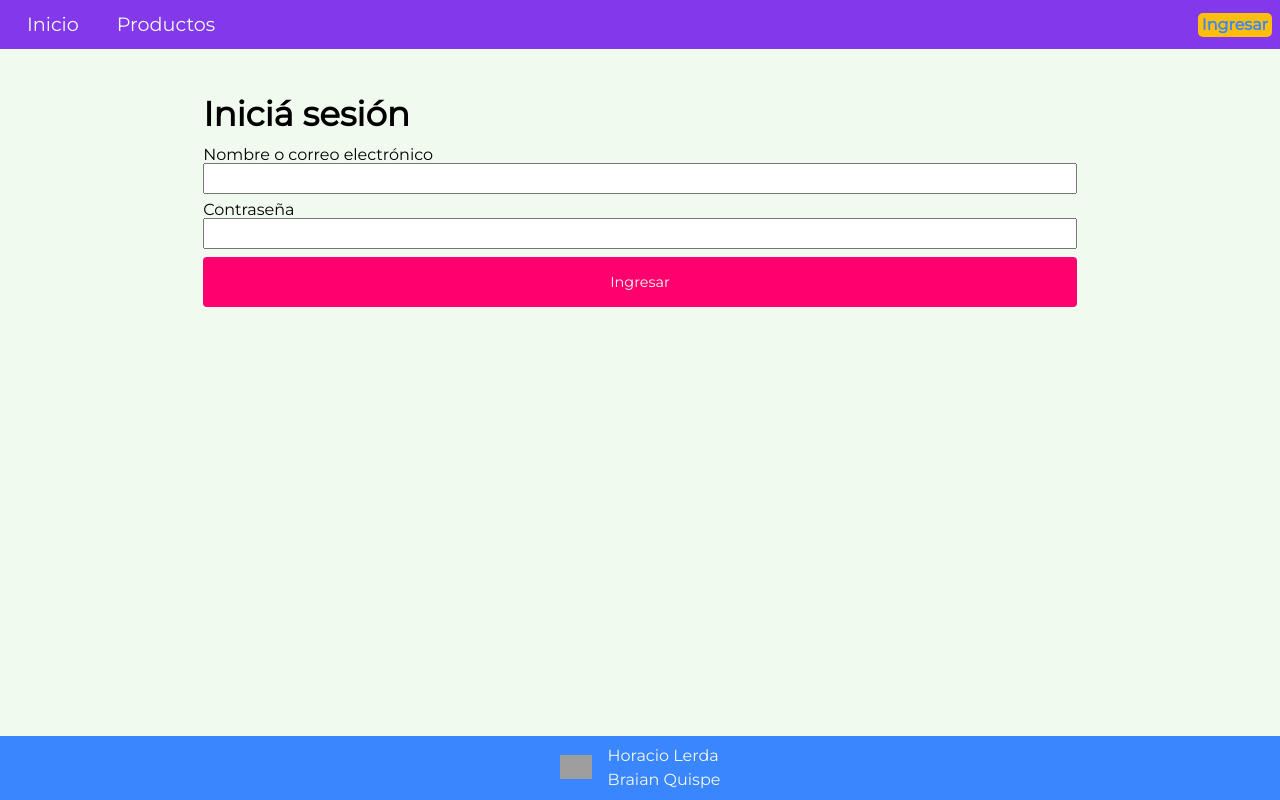
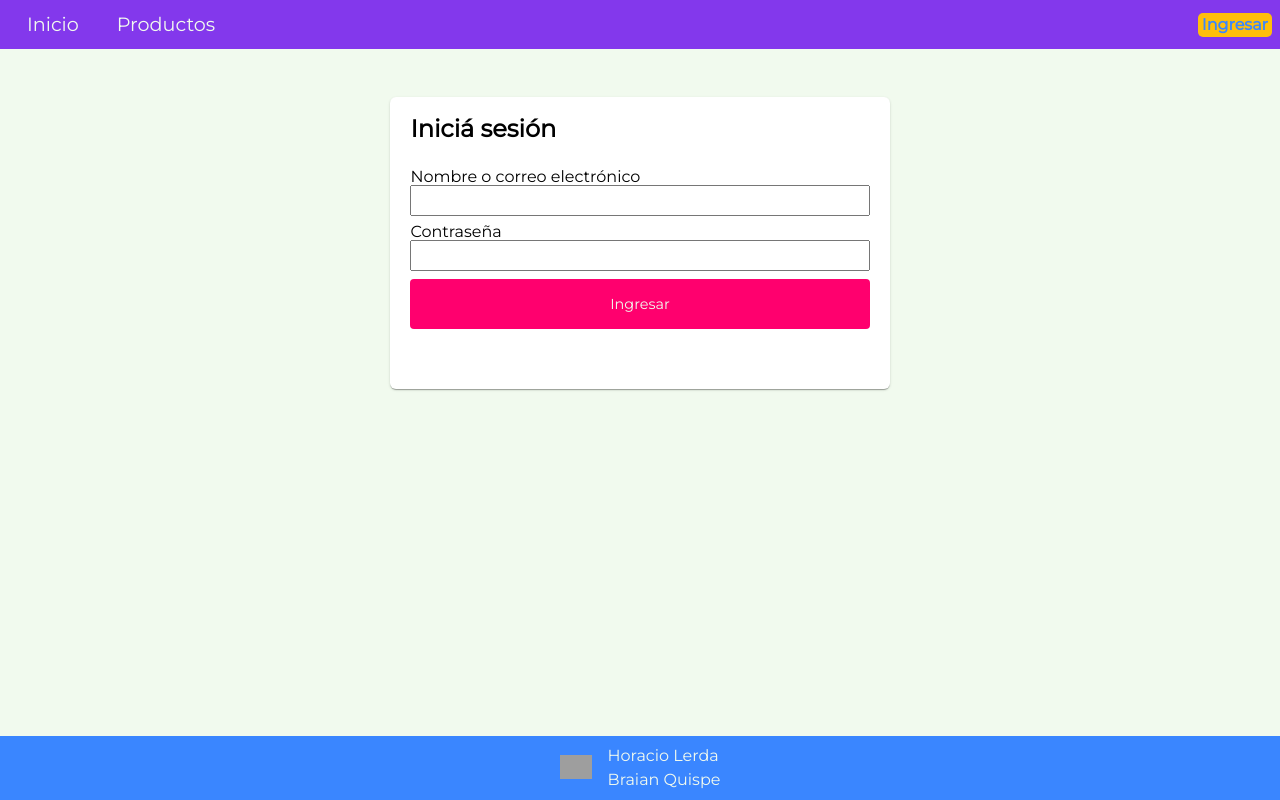
Before and after one commit to hlerda1/mcga-frontend-final, a React (Create React App) app: page /login in a window 1280 px wide. Built offline with nearby package versions, Linux system fonts and the light colour scheme; no server answers; grey boxes are pictures that could not be loaded.

Commit message:
Wrap login form in Card

```diff
--- a/src/App.css
+++ b/src/App.css
@@ -67,6 +67,12 @@ a.active {
   gap: 1rem;
   flex-flow: column wrap;
   padding: 1rem 2rem;
-  width: 40%;
+  width: 90%;
   margin: auto;
 }
+
+@media screen and (min-width: 768px) {
+  .formPage {
+    width: 40%;
+  }
+}
--- a/src/Auth/pages/Login/index.js
+++ b/src/Auth/pages/Login/index.js
@@ -5,6 +5,7 @@ import { useDispatch, useSelector } from 'react-redux';
 import { login } from 'Auth/store/thunks';
 import { useLocation, useNavigate } from 'react-router-dom';
 import styles from './Login.module.css';
+import Card from 'shared/components/Card';
 
 const Login = () => {
   const {
@@ -35,8 +36,8 @@ const Login = () => {
   };
 
   return (
-    <div className={styles.loginPage}>
-      <h1>Iniciá sesión</h1>
+    <div className="formPage">
+      <Card header="Iniciá sesión">
         <form onSubmit={handleSubmit(onSubmit)} className={styles.frmLogin}>
           <ProdInput
             register={register}
@@ -45,7 +46,6 @@ const Login = () => {
             rules={{ required: 'Nombre o correo electrónico requerido' }}
             errors={errors}
           />
-
           <ProdInput
             register={register}
             name="password"
@@ -54,9 +54,9 @@ const Login = () => {
             rules={{ required: 'Contraseña requerida' }}
             errors={errors}
           />
-
           <Button text="Ingresar" type="submit" loading={isLoadingAuth} />
         </form>
+      </Card>
     </div>
   );
 };
```
Lines whose indentation alone changed are shown as unchanged.
